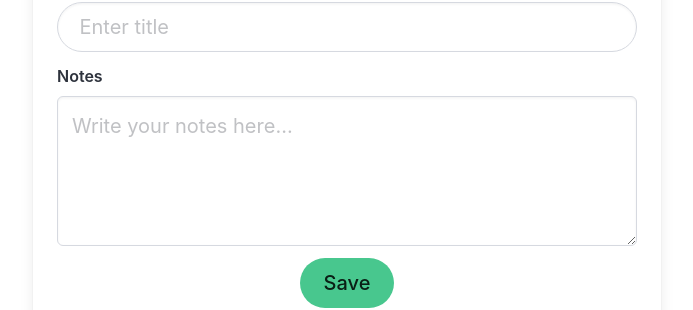
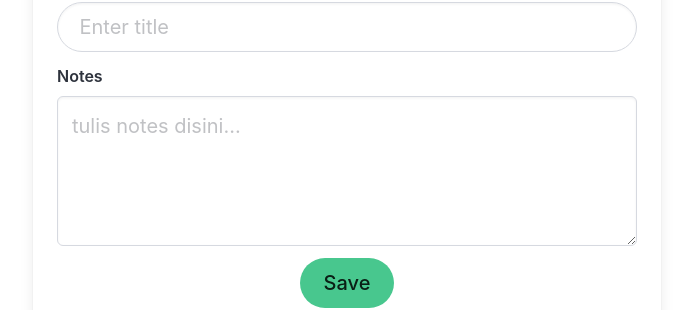
Before and after one commit to nopeakbar/akbar-fix-tugas7, a React (Create React App) app in the folder frontend/: page /add-notes in a window 1280 px wide. Shown: the part 244-554 px from the top of the page, without its empty margins (293-986 px from the left). Built offline with nearby package versions, Linux system fonts and the light colour scheme.

Commit message:
Update AddNotes.js

```diff
--- a/frontend/src/components/AddNotes.js
+++ b/frontend/src/components/AddNotes.js
@@ -29,6 +29,7 @@ function AddNotes() {
         }
     };
 
+    // UI dari kode lama dipaste ulang supaya sama persis
     return (
         <div className="columns mt-5 is-centered">
             <div className="column is-half">
@@ -71,7 +72,7 @@ function AddNotes() {
                                     value={notes}
                                     onChange={(e) => setNotes(e.target.value)}
                                     rows="4"
-                                    placeholder="Write your notes here..."
+                                    placeholder="tulis notes disini..."
                                     required
                                 ></textarea>
                             </div>
```
